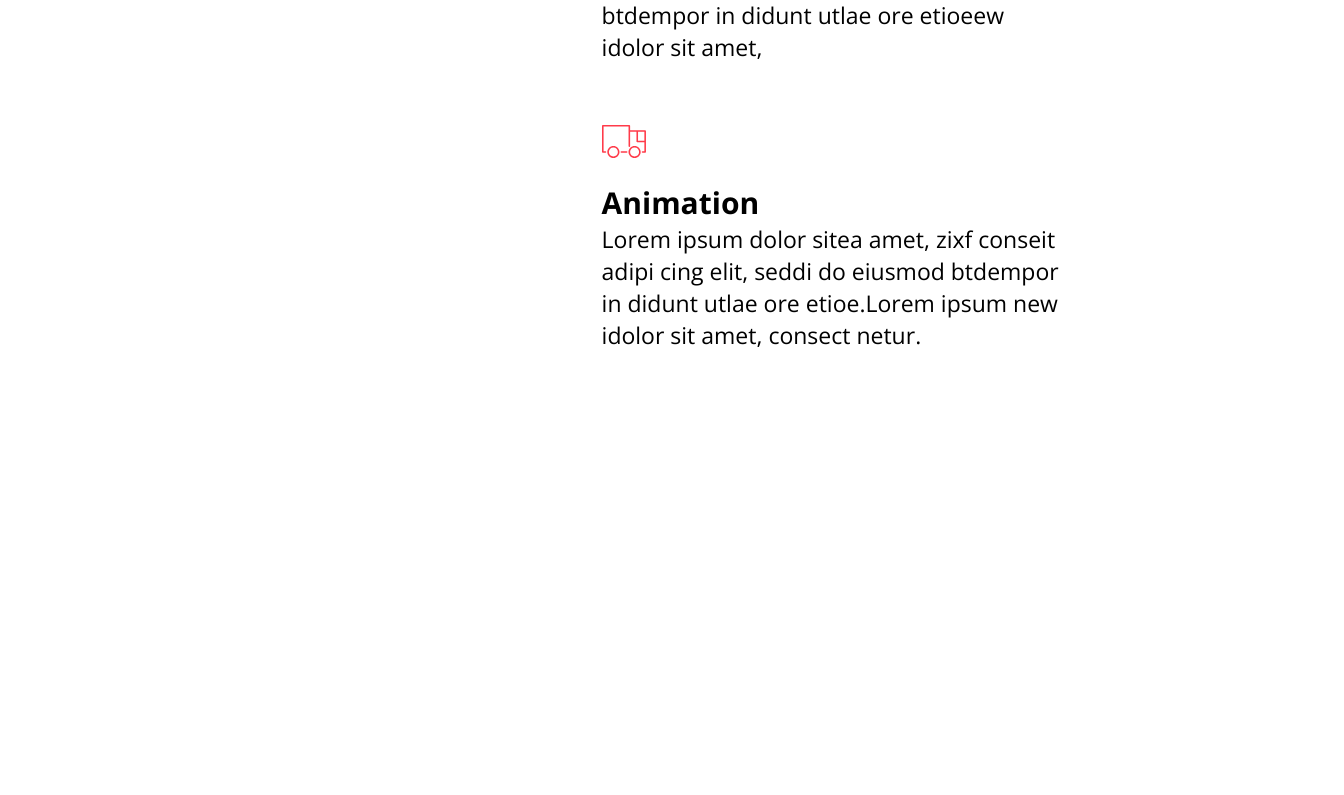
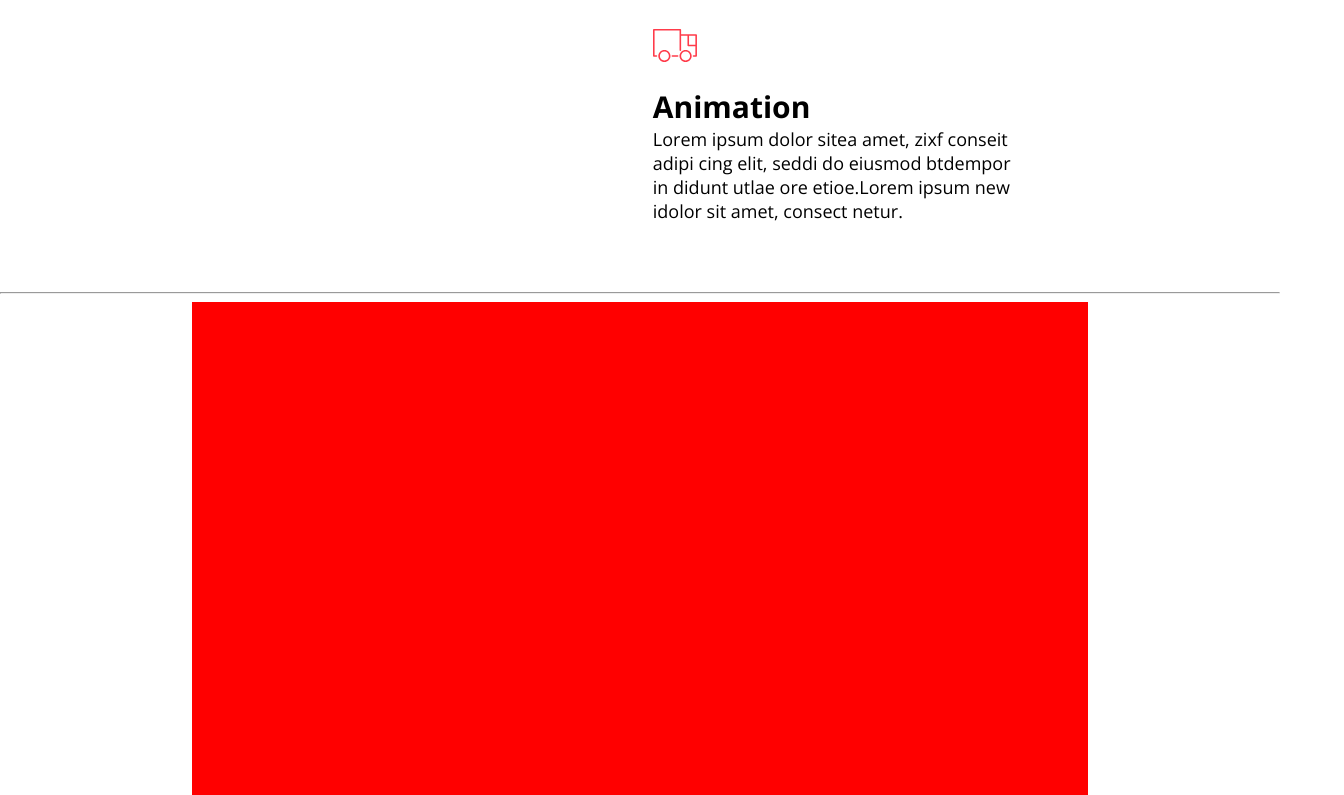
Before and after one commit to Daniil-Se/skillfactory-fullstack, a plain HTML site: page a2-14/index.html in a window 1280 px wide. Shown: the part 1545-2340 px from the top of the page, 1344 px wide, since content can reach past the window. Before the commit the page ends 1957 px from the top, so only its background shows below. Drawn offline with nearby package versions, Linux system fonts and the light colour scheme.

Commit message:
little fix main block

```diff
--- a/a2-14/css/style.css
+++ b/a2-14/css/style.css
@@ -48,9 +48,14 @@ a {
     align-items: stretch;
     padding-top: 102px;
 }
-.head-title-left, .head-title-right {
-    width: 50%;
+.head-title-left {
+    width: 55%;
 }
+.head-title-right
+{
+    width: 45%;
+}
+
 .head-title-left h1 {
     margin-top: 0;
     margin-bottom: 36px;
@@ -94,15 +99,13 @@ a {
 
 
 
-
-
 .main-container {
     width: 100%;
     margin: 0 auto;
 }
 
 .main-title {
-    width: 80%;
+    width: 90%;
     margin-left: 15%;
     display: flex;
     align-items: stretch; /* убрать */
@@ -157,12 +160,12 @@ a {
 
 .main-title-right-items:nth-of-type(1),
 .main-title-right-items:nth-of-type(3) {
-    max-width: 440px;
+    max-width: 350px;
     margin-right: 20px;
 }
 .main-title-right-items:nth-of-type(2),
 .main-title-right-items:nth-of-type(4){
-    max-width: 480px;
+    max-width: 360px;
 }
 
 .main-title-right h3 {
@@ -176,9 +179,20 @@ a {
 
 .main-title-right p {
     font-family: 'Open Sans', sans-serif;
-    font-size: 23px;
+    font-size: 18px;
     /*max-width: 500px;*/
     padding-bottom: 61px;
     margin: 0;
     display: block;
 }
+
+.main-body {
+    width: 70%;
+    height: 600px;
+    margin-left: 15%;
+    background-color: red;
+    display: flex;
+    align-items: stretch; /* убрать */
+    padding-top: 102px;
+
+}
--- a/a2-14/index.html
+++ b/a2-14/index.html
@@ -70,6 +70,10 @@
                     </div>
                 </div>
             </div>
+            <hr>
+            <div class="main-body">
+
+            </div>
         </div>
     </main>
     <footer></footer>
```
Also changed, not shown: 1 other file.
